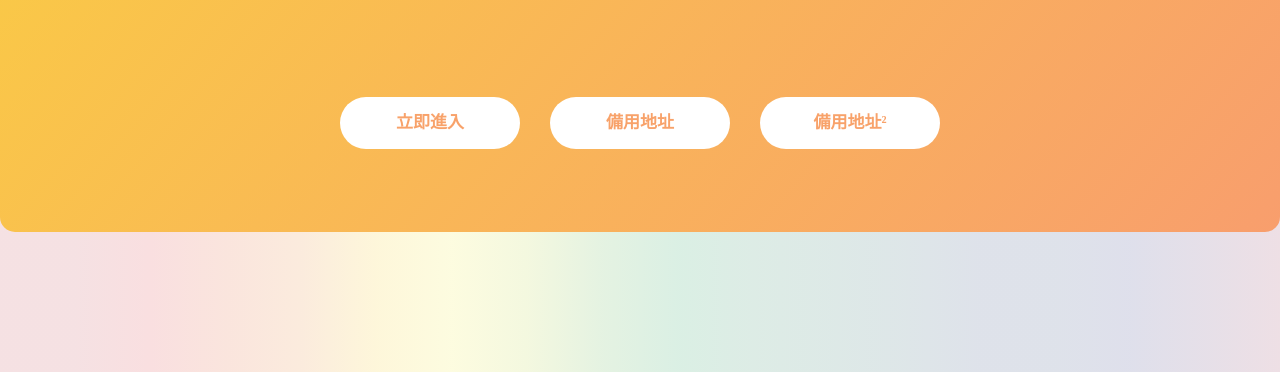
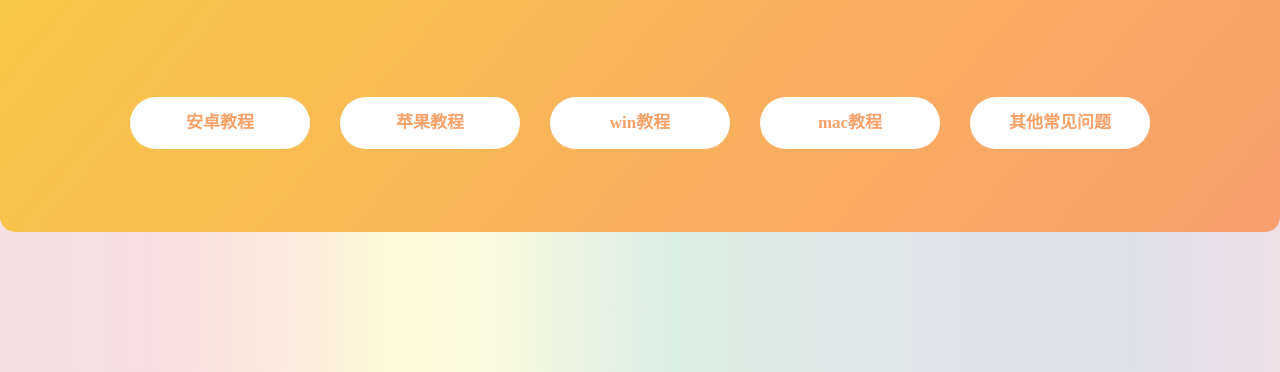
Before and after one commit to venvn/venvn.github.io, a plain HTML site: page index.html in a window 1280 px wide. Shown: the part 458-830 px from the top of the page. Drawn offline with Linux system fonts and the light colour scheme.

Commit message:
Update index.html

```diff
--- a/index.html
+++ b/index.html
@@ -46,9 +46,11 @@
 				<h3>梯子在线</h3>
 				<p style="color: #FFF;"align="center">GPT梯子在线</p>
 				<div class="btns">
-				    <a style="color:#f8a26a;" href="https://buy.669969.xyz" target="_blank">立即進入</a>
-			    	<a style="color:#f8a26a;margin-left:30px;" href="https://iosid.eu.org" target="_blank">備用地址</a>
-			    	<a style="color:#f8a26a;margin-left:30px;" href="https://buy.evvcv.com" target="_blank">備用地址²</a>
+				    <a style="color:#f8a26a;" href="https://venvn.github.io/" target="_blank">安卓教程</a>
+			    	<a style="color:#f8a26a;margin-left:30px;" href="https://venvn.github.io/" target="_blank">苹果教程</a>
+			    	<a style="color:#f8a26a;margin-left:30px;" href="https://venvn.github.io/" target="_blank">win教程</a>
+				<a style="color:#f8a26a;margin-left:30px;" href="https://venvn.github.io/" target="_blank">mac教程</a>
+				<a style="color:#f8a26a;margin-left:30px;" href="https://venvn.github.io/" target="_blank">其他常见问题</a>
 				</div>
 			</div>
 				</div>
```
